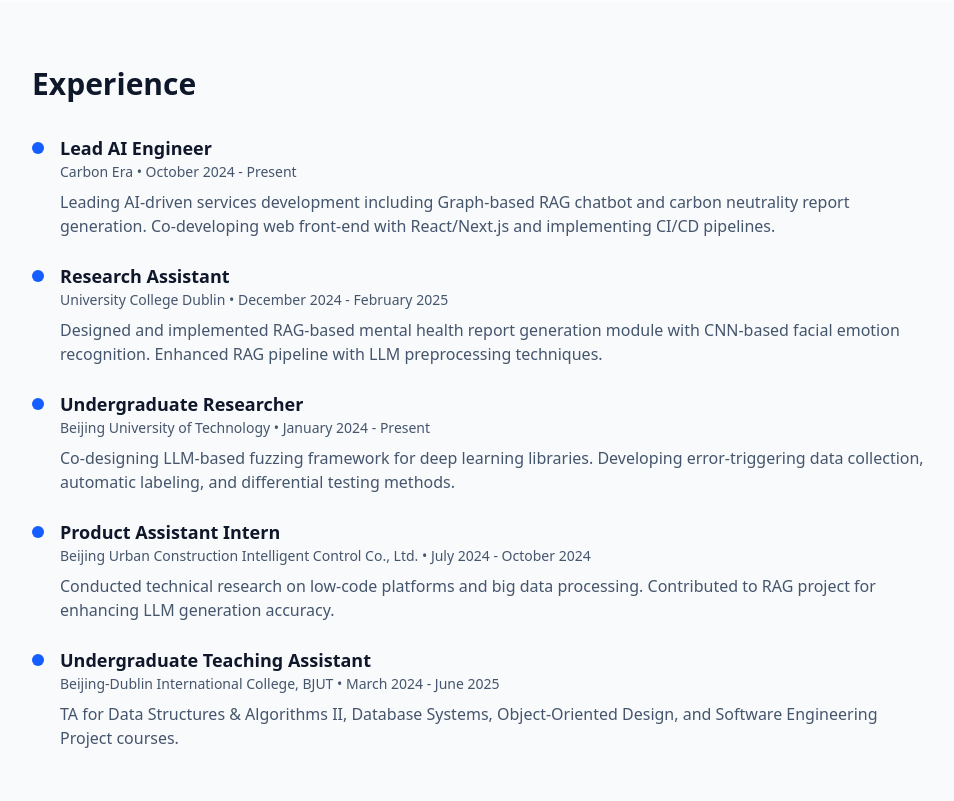
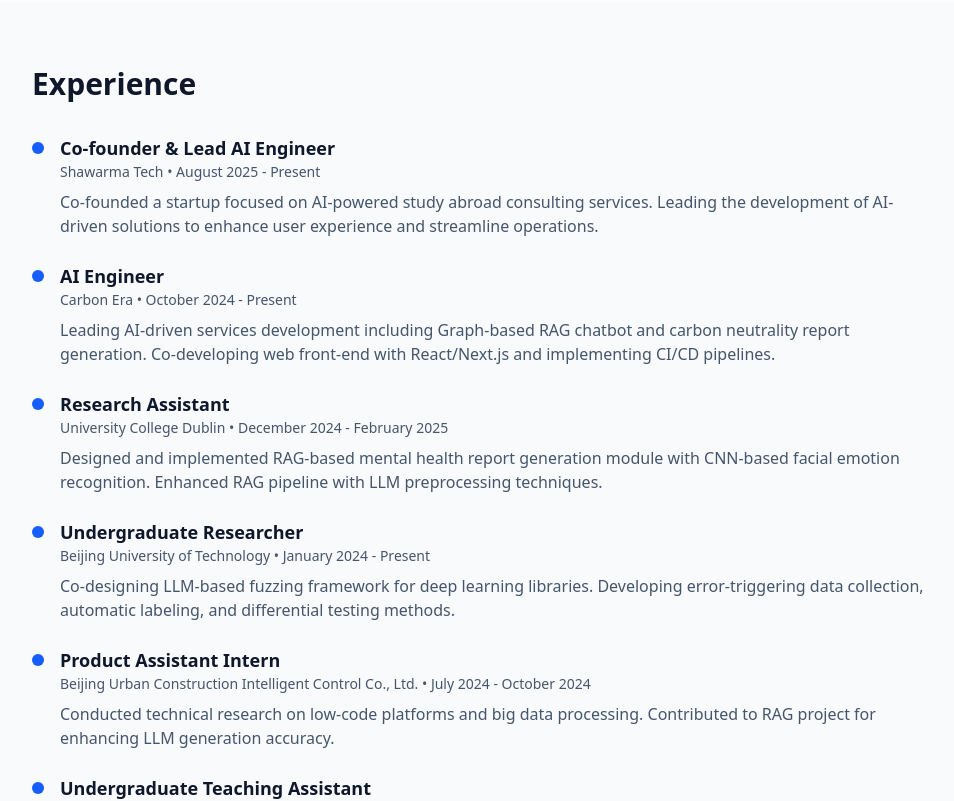
Before and after one commit to peylix/peylix.github.io, a React (Vite) app: page / in a window 1280 px wide. Shown: the part 1440-2241 px from the top of the page, without its empty margins (160-1114 px from the left). Built offline with nearby package versions, Linux system fonts and the light colour scheme.

Commit message:
Update the content

```diff
--- a/src/data/experience.ts
+++ b/src/data/experience.ts
@@ -2,7 +2,13 @@ import type { Experience } from '../types';
 
 export const experience: Experience[] = [
   {
-    title: "Lead AI Engineer",
+    title: "Co-founder & Lead AI Engineer",
+    organization: "Shawarma Tech",
+    period: "August 2025 - Present",
+    description: "Co-founded a startup focused on AI-powered study abroad consulting services. Leading the development of AI-driven solutions to enhance user experience and streamline operations."
+  },
+  {
+    title: "AI Engineer",
     organization: "Carbon Era",
     period: "October 2024 - Present",
     description: "Leading AI-driven services development including Graph-based RAG chatbot and carbon neutrality report generation. Co-developing web front-end with React/Next.js and implementing CI/CD pipelines."
@@ -29,6 +35,6 @@ export const experience: Experience[] = [
     title: "Undergraduate Teaching Assistant",
     organization: "Beijing-Dublin International College, BJUT",
     period: "March 2024 - June 2025",
-    description: "TA for Data Structures & Algorithms II, Database Systems, Object-Oriented Design, and Software Engineering Project courses."
+    description: "TA for COMP2003J Data Structures & Algorithms II, COMP2004J Database Systems, COMP3013J Object-Oriented Design, COMP3030J Software Engineering Project, and COMP3033J Computer Graphics.."
   }
 ];
```
